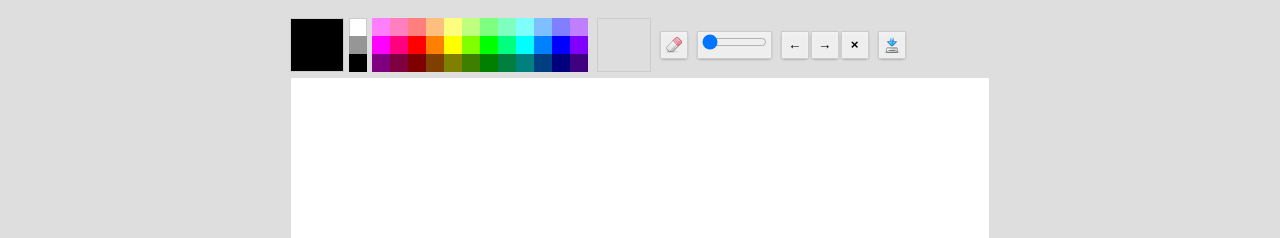
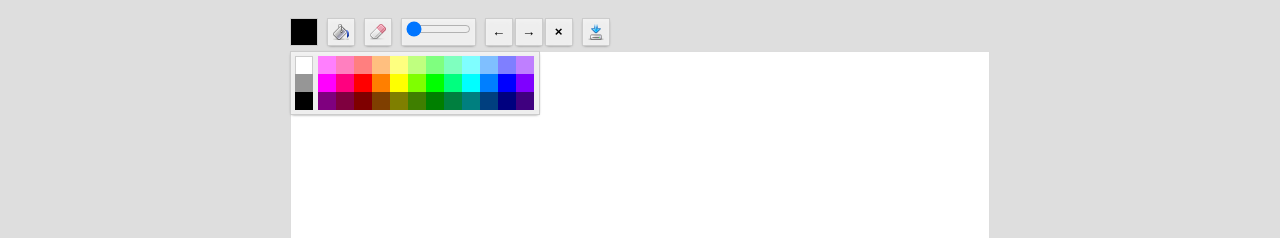
Before and after one commit to manuhabitela/drawingboard.js, a website: page example/index.html in a window 1280 px wide. Both pictures are taken after a click on the element 316 px from the left and 607 px from the top of the page. Shown: the part 562-800 px from the top of the page. Drawn offline with nearby package versions, Linux system fonts and the light colour scheme.

Commit message:
bump 0.2.2

```diff
--- a/bower.json
+++ b/bower.json
@@ -1,6 +1,6 @@
 {
 	"name": "drawingboard.js",
-	"version": "0.2.1",
+	"version": "0.2.2",
 	"main": ["dist/drawingboard.js", "dist/drawingboard.css"],
 	"dependencies": {
 		"jquery": "*"
--- a/css/drawingboard.css
+++ b/css/drawingboard.css
@@ -12,11 +12,11 @@
 
 .drawing-board-cursor { position: absolute; top: 0; left: 0; pointer-events: none; border-radius: 50%; background: #ccc; background: rgba(0, 0, 0, 0.2); z-index: 30; }
 
-.drawing-board-control > button, .drawing-board-control-colors[data-drawing-board-compact="1"] .drawing-board-control-colors-rainbows, .drawing-board-control-size .drawing-board-control-inner, .drawing-board-control-size-dropdown { -webkit-box-sizing: border-box; -moz-box-sizing: border-box; box-sizing: border-box; overflow: hidden; border: none; background-color: #eee; padding: 2px 4px; border: 1px solid #cccccc; box-shadow: 0 1px 3px -2px #121212, inset 0 2px 5px 0 rgba(255, 255, 255, 0.3); -webkit-box-shadow: 0 1px 3px -2px #121212, inset 0 2px 5px 0 rgba(255, 255, 255, 0.3); height: 28px; }
+.drawing-board-control > button, .drawing-board-control-colors[data-drawing-board-type="background"] .drawing-board-control-colors-current, .drawing-board-control-colors-rainbows, .drawing-board-control-size .drawing-board-control-inner, .drawing-board-control-size-dropdown { -webkit-box-sizing: border-box; -moz-box-sizing: border-box; box-sizing: border-box; overflow: hidden; border: none; background-color: #eee; padding: 2px 4px; border: 1px solid #cccccc; box-shadow: 0 1px 3px -2px #121212, inset 0 2px 5px 0 rgba(255, 255, 255, 0.3); -webkit-box-shadow: 0 1px 3px -2px #121212, inset 0 2px 5px 0 rgba(255, 255, 255, 0.3); height: 28px; }
 
-.drawing-board-control > button { cursor: pointer; min-width: 28px; line-height: 14px; }
-.drawing-board-control > button:hover { background-color: #ddd; }
-.drawing-board-control > button:active, .drawing-board-control > button.active { box-shadow: inset 0 1px 2px 0 rgba(0, 0, 0, 0.2); -webkit-box-shadow: inset 0 1px 2px 0 rgba(0, 0, 0, 0.2); background-color: #ddd; }
+.drawing-board-control > button, .drawing-board-control-colors[data-drawing-board-type="background"] .drawing-board-control-colors-current { cursor: pointer; min-width: 28px; line-height: 14px; }
+.drawing-board-control > button:hover, .drawing-board-control-colors[data-drawing-board-type="background"] .drawing-board-control-colors-current:hover { background-color: #ddd; }
+.drawing-board-control > button:active, .drawing-board-control-colors[data-drawing-board-type="background"] .drawing-board-control-colors-current:active, .drawing-board-control > button.active, .drawing-board-control-colors[data-drawing-board-type="background"] .active.drawing-board-control-colors-current { box-shadow: inset 0 1px 2px 0 rgba(0, 0, 0, 0.2); -webkit-box-shadow: inset 0 1px 2px 0 rgba(0, 0, 0, 0.2); background-color: #ddd; }
 
 .drawing-board-controls { margin: 0 auto; text-align: center; font-size: 0; display: table; border-spacing: 9.33333px 0; position: relative; min-height: 28px; }
 .drawing-board-controls[data-align="left"] { margin: 0; left: -9.33333px; }
@@ -32,13 +32,12 @@
 .drawing-board-control > button { margin: 0; vertical-align: middle; }
 
 .drawing-board-control-colors { font-size: 0; line-height: 0; }
-.drawing-board-control-colors[data-drawing-board-compact="0"] { height: 52px; }
 
-.drawing-board-control-colors-current { width: 52px; height: 52px; border: 1px solid #cccccc; cursor: pointer; display: inline-block; }
-.drawing-board-control-colors[data-drawing-board-compact="1"] .drawing-board-control-colors-current { width: 26px; height: 26px; }
+.drawing-board-control-colors[data-drawing-board-type="color"] .drawing-board-control-colors-current { border: 1px solid #cccccc; cursor: pointer; display: inline-block; width: 26px; height: 26px; }
+.drawing-board-control-colors[data-drawing-board-type="background"] .drawing-board-control-colors-current { vertical-align: middle; overflow: hidden; *text-indent: -9999px; background-image: url('../img/paint-can.png?1376392336'); background-position: 50% 50%; background-repeat: no-repeat; }
+.drawing-board-control-colors[data-drawing-board-type="background"] .drawing-board-control-colors-current:before { content: ""; display: block; width: 0; height: 100%; }
 
-.drawing-board-control-colors-rainbows { display: inline-block; margin-left: 5px; }
-.drawing-board-control-colors[data-drawing-board-compact="1"] .drawing-board-control-colors-rainbows { position: absolute; left: 0; top: 33px; margin-left: 0; z-index: 100; width: 250px; height: auto; padding: 4px; }
+.drawing-board-control-colors-rainbows { display: inline-block; margin-left: 5px; position: absolute; left: 0; top: 33px; margin-left: 0; z-index: 100; width: 250px; height: auto; padding: 4px; }
 
 .drawing-board-control-colors-rainbow { height: 18px; }
 
@@ -53,10 +52,10 @@
 .drawing-board-control-drawingmode > button { margin-right: 2px; }
 .drawing-board-control-drawingmode > button:last-child { margin-right: 0; }
 
-.drawing-board-control-drawingmode-pencil-button { overflow: hidden; *text-indent: -9999px; background-image: url('../img/pencil.png?1375876885'); background-position: 50% 50%; background-repeat: no-repeat; }
+.drawing-board-control-drawingmode-pencil-button { overflow: hidden; *text-indent: -9999px; background-image: url('../img/pencil.png?1375892528'); background-position: 50% 50%; background-repeat: no-repeat; }
 .drawing-board-control-drawingmode-pencil-button:before { content: ""; display: block; width: 0; height: 100%; }
 
-.drawing-board-control-drawingmode-eraser-button { overflow: hidden; *text-indent: -9999px; background-image: url('../img/eraser.png?1375702870'); background-position: 50% 50%; background-repeat: no-repeat; }
+.drawing-board-control-drawingmode-eraser-button { overflow: hidden; *text-indent: -9999px; background-image: url('../img/eraser.png?1375892528'); background-position: 50% 50%; background-repeat: no-repeat; }
 .drawing-board-control-drawingmode-eraser-button:before { content: ""; display: block; width: 0; height: 100%; }
 
 .drawing-board-control-navigation > button { font-weight: bold; margin-right: 2px; }
@@ -79,5 +78,5 @@
 .drawing-board-control-size-dropdown li:hover { background: #ccc; }
 .drawing-board-control-size-dropdown span { margin: 0 auto; }
 
-.drawing-board-control-download-button { overflow: hidden; *text-indent: -9999px; background-image: url('../img/download.png?1375884011'); background-position: 50% 50%; background-repeat: no-repeat; }
+.drawing-board-control-download-button { overflow: hidden; *text-indent: -9999px; background-image: url('../img/download.png?1375892528'); background-position: 50% 50%; background-repeat: no-repeat; }
 .drawing-board-control-download-button:before { content: ""; display: block; width: 0; height: 100%; }
```
Also changed, not shown: dist/drawingboard.css, dist/drawingboard.js, dist/drawingboard.min.css, dist/drawingboard.min.js, dist/drawingboard.nocontrol.css, dist/drawingboard.nocontrol.js, dist/drawingboard.nocontrol.min.css, dist/drawingboard.nocontrol.min.js, 1 other file.
